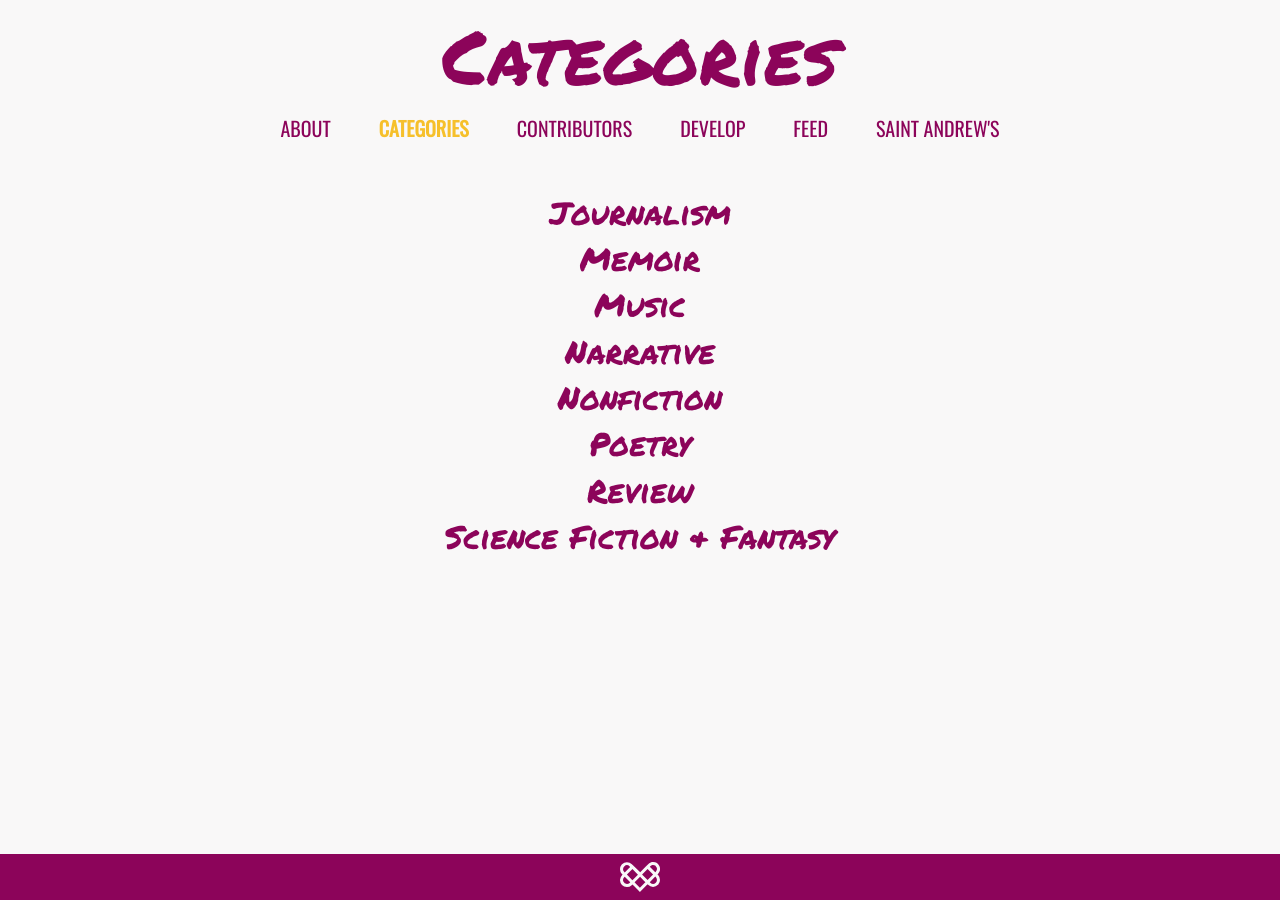
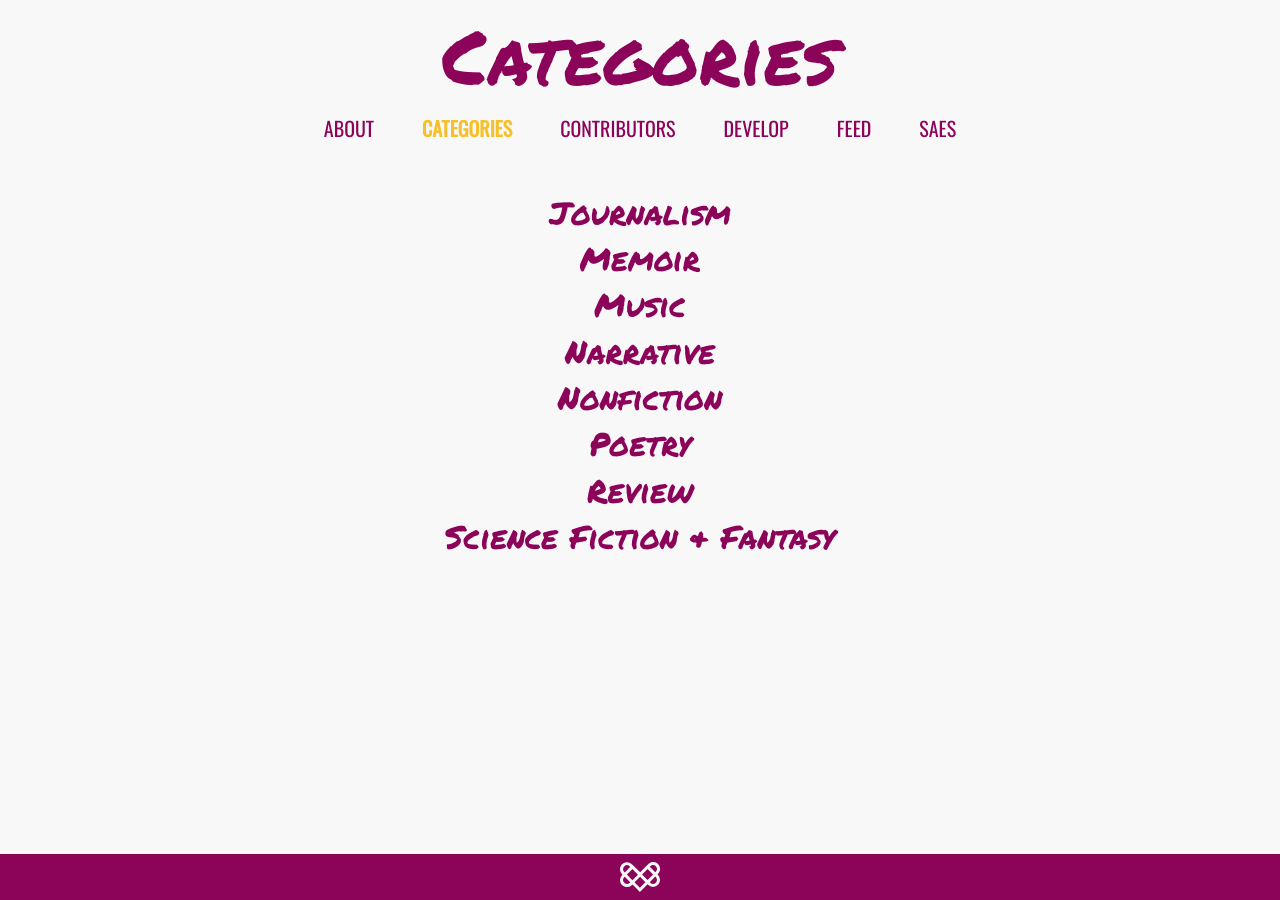
Before and after one commit to TylerAuer/theFinch, a Jekyll site: the page built from categories.md, in a window 1280 px wide. Built offline with Jekyll 4.4.1, drawn with Linux system fonts in a browser that asks for light colours; nearby versions of some CDN libraries.

Commit message:
rename SAES link

```diff
--- a/_data/navigation.yml
+++ b/_data/navigation.yml
@@ -8,5 +8,5 @@
   link: /develop.html
 - name: Feed
   link: /feed.xml
-- name: Saint Andrew's
+- name: SAES
   link: http://st-andrews.org
```
